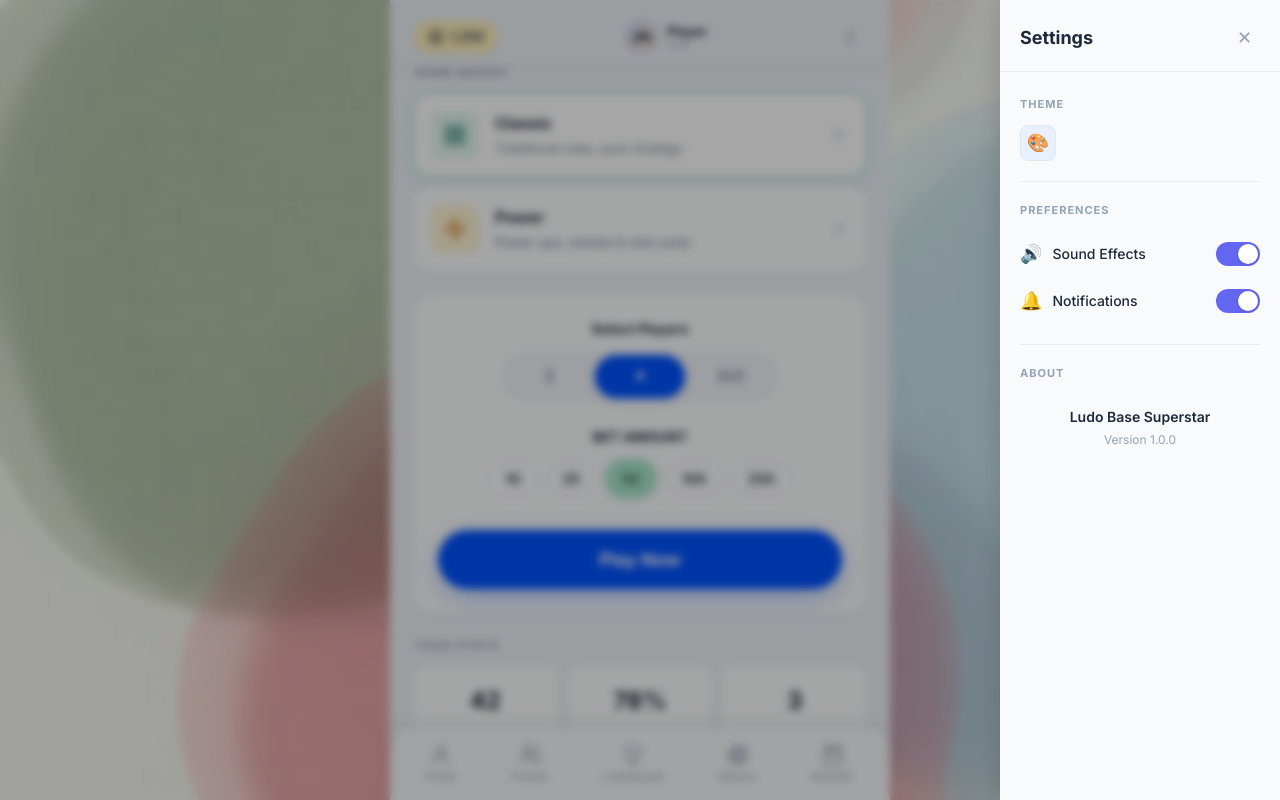
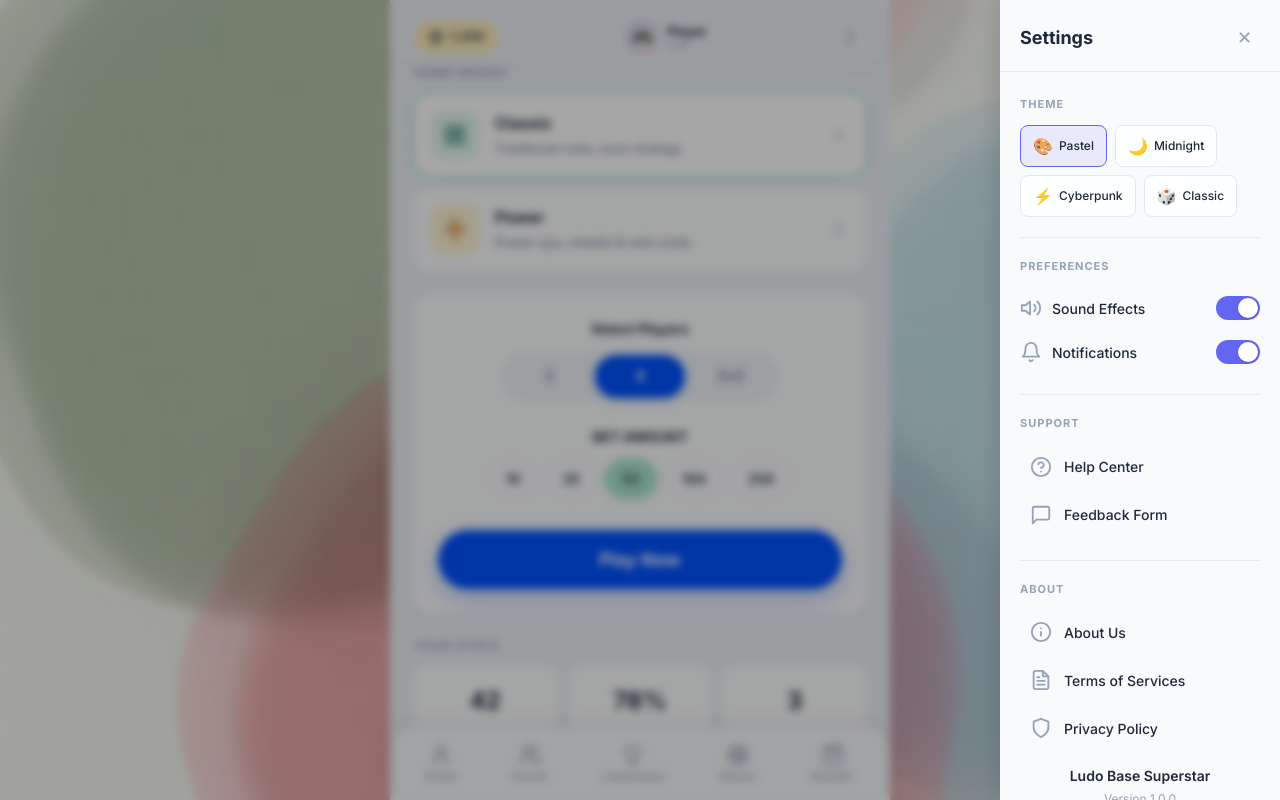
Before and after one commit to mrongSubho/ludo-base, a Next.js app: page / in a window 1280 px wide. Both pictures are taken after a click on the button "Settings". Built offline with nearby package versions, Linux system fonts and the light colour scheme.

Commit message:
feat: enhance settings drawer with svg icons and additional links

```diff
--- a/app/components/ThemeSwitcher.tsx
+++ b/app/components/ThemeSwitcher.tsx
@@ -1,13 +1,11 @@
 'use client';
 
 import { useState, useEffect } from 'react';
-import { motion, AnimatePresence } from 'framer-motion';
 
 type Theme = 'default' | 'midnight' | 'cyberpunk' | 'classic';
 
 export default function ThemeSwitcher() {
     const [theme, setTheme] = useState<Theme>('default');
-    const [isOpen, setIsOpen] = useState(false);
 
     useEffect(() => {
         const savedTheme = localStorage.getItem('ludo-theme') as Theme;
@@ -21,7 +19,6 @@ export default function ThemeSwitcher() {
         setTheme(newTheme);
         document.documentElement.setAttribute('data-theme', newTheme);
         localStorage.setItem('ludo-theme', newTheme);
-        setIsOpen(false);
     };
 
     const themes: { id: Theme; label: string; icon: string }[] = [
@@ -32,45 +29,18 @@ export default function ThemeSwitcher() {
     ];
 
     return (
-        <div className="theme-switcher-wrapper">
-            <button
-                className="theme-toggle-btn"
-                onClick={() => setIsOpen(!isOpen)}
-                title="Change Theme"
-            >
-                {themes.find(t => t.id === theme)?.icon || '🎨'}
-            </button>
-
-            <AnimatePresence>
-                {isOpen && (
-                    <>
-                        <motion.div
-                            initial={{ opacity: 0 }}
-                            animate={{ opacity: 1 }}
-                            exit={{ opacity: 0 }}
-                            className="theme-menu-overlay"
-                            onClick={() => setIsOpen(false)}
-                        />
-                        <motion.div
-                            initial={{ opacity: 0, scale: 0.9, y: 10 }}
-                            animate={{ opacity: 1, scale: 1, y: 0 }}
-                            exit={{ opacity: 0, scale: 0.9, y: 10 }}
-                            className="theme-menu"
-                        >
+        <div className="theme-switcher-inline">
             {themes.map((t) => (
                 <button
                     key={t.id}
-                                    className={`theme-option ${theme === t.id ? 'active' : ''}`}
+                    className={`theme-inline-btn ${theme === t.id ? 'active' : ''}`}
                     onClick={() => toggleTheme(t.id)}
+                    title={t.label}
                 >
                     <span className="theme-icon">{t.icon}</span>
                     <span className="theme-label">{t.label}</span>
                 </button>
             ))}
-                        </motion.div>
-                    </>
-                )}
-            </AnimatePresence>
         </div>
     );
 }
--- a/app/globals.css
+++ b/app/globals.css
@@ -2209,6 +2209,25 @@ a {
 
 .settings-row-icon {
   font-size: 18px;
+  display: flex;
+  align-items: center;
+  justify-content: center;
+}
+
+.settings-row-icon.svg-icon {
+  width: 22px;
+  height: 22px;
+  min-width: 22px;
+  min-height: 22px;
+  flex-shrink: 0;
+  display: block;
+  color: var(--color-ludo-faint);
+  transition: color 0.2s ease;
+}
+
+.text-danger .settings-row-icon.svg-icon {
+  color: #ef4444;
+  /* Match danger text color */
 }
 
 .settings-toggle {
@@ -2260,6 +2279,71 @@ a {
   font-weight: 400 !important;
   color: var(--ludo-faint) !important;
   margin-top: 4px !important;
+}
+
+/* ─── Settings Action Buttons ─── */
+.settings-action-btn {
+  display: flex;
+  align-items: center;
+  gap: 12px;
+  width: 100%;
+  padding: 12px 10px;
+  margin: 2px 0;
+  background: transparent;
+  border: none;
+  border-radius: 8px;
+  font-size: 14px;
+  font-weight: 500;
+  color: var(--color-ludo-text);
+  cursor: pointer;
+  text-align: left;
+  transition: background 0.2s;
+}
+
+.settings-action-btn:hover {
+  background: rgba(0, 0, 0, 0.04);
+}
+
+.text-danger {
+  color: #ef4444 !important;
+}
+
+/* ─── Inline Theme Switcher ─── */
+.theme-switcher-inline {
+  display: flex;
+  gap: 8px;
+  flex-wrap: wrap;
+}
+
+.theme-inline-btn {
+  display: flex;
+  align-items: center;
+  gap: 6px;
+  padding: 8px 12px;
+  border-radius: 8px;
+  border: 1px solid var(--color-ludo-border);
+  background: var(--color-ludo-card);
+  cursor: pointer;
+  transition: all 0.2s;
+}
+
+.theme-inline-btn.active {
+  border-color: #6366F1;
+  background: rgba(99, 102, 241, 0.1);
+}
+
+.theme-inline-btn:hover:not(.active) {
+  background: rgba(0, 0, 0, 0.04);
+}
+
+.theme-inline-btn .theme-icon {
+  font-size: 16px;
+}
+
+.theme-inline-btn .theme-label {
+  font-size: 12px;
+  font-weight: 500;
+  color: var(--color-ludo-text);
 }
 
 
--- a/app/page.tsx
+++ b/app/page.tsx
@@ -85,6 +85,69 @@ const ChevronRight = () => (
   </svg>
 );
 
+// ─── Settings Drawer Icons ───────────────────────────────────────────────────
+
+const SoundIcon = () => (
+  <svg className="settings-row-icon svg-icon" viewBox="0 0 24 24" fill="none" stroke="currentColor" strokeWidth="2" strokeLinecap="round" strokeLinejoin="round">
+    <polygon points="11 5 6 9 2 9 2 15 6 15 11 19 11 5" />
+    <path d="M15.54 8.46a5 5 0 0 1 0 7.07" />
+    <path d="M19.07 4.93a10 10 0 0 1 0 14.14" />
+  </svg>
+);
+
+const BellIcon = () => (
+  <svg className="settings-row-icon svg-icon" viewBox="0 0 24 24" fill="none" stroke="currentColor" strokeWidth="2" strokeLinecap="round" strokeLinejoin="round">
+    <path d="M18 8A6 6 0 0 0 6 8c0 7-3 9-3 9h18s-3-2-3-9" />
+    <path d="M13.73 21a2 2 0 0 1-3.46 0" />
+  </svg>
+);
+
+const HelpIcon = () => (
+  <svg className="settings-row-icon svg-icon" viewBox="0 0 24 24" fill="none" stroke="currentColor" strokeWidth="2" strokeLinecap="round" strokeLinejoin="round">
+    <circle cx="12" cy="12" r="10" />
+    <path d="M9.09 9a3 3 0 0 1 5.83 1c0 2-3 3-3 3" />
+    <line x1="12" y1="17" x2="12.01" y2="17" />
+  </svg>
+);
+
+const MessageIcon = () => (
+  <svg className="settings-row-icon svg-icon" viewBox="0 0 24 24" fill="none" stroke="currentColor" strokeWidth="2" strokeLinecap="round" strokeLinejoin="round">
+    <path d="M21 15a2 2 0 0 1-2 2H7l-4 4V5a2 2 0 0 1 2-2h14a2 2 0 0 1 2 2z" />
+  </svg>
+);
+
+const InfoIcon = () => (
+  <svg className="settings-row-icon svg-icon" viewBox="0 0 24 24" fill="none" stroke="currentColor" strokeWidth="2" strokeLinecap="round" strokeLinejoin="round">
+    <circle cx="12" cy="12" r="10" />
+    <line x1="12" y1="16" x2="12" y2="12" />
+    <line x1="12" y1="8" x2="12.01" y2="8" />
+  </svg>
+);
+
+const FileTextIcon = () => (
+  <svg className="settings-row-icon svg-icon" viewBox="0 0 24 24" fill="none" stroke="currentColor" strokeWidth="2" strokeLinecap="round" strokeLinejoin="round">
+    <path d="M14 2H6a2 2 0 0 0-2 2v16a2 2 0 0 0 2 2h12a2 2 0 0 0 2-2V8z" />
+    <polyline points="14 2 14 8 20 8" />
+    <line x1="16" y1="13" x2="8" y2="13" />
+    <line x1="16" y1="17" x2="8" y2="17" />
+    <polyline points="10 9 9 9 8 9" />
+  </svg>
+);
+
+const ShieldIcon = () => (
+  <svg className="settings-row-icon svg-icon" viewBox="0 0 24 24" fill="none" stroke="currentColor" strokeWidth="2" strokeLinecap="round" strokeLinejoin="round">
+    <path d="M12 22s8-4 8-10V5l-8-3-8 3v7c0 6 8 10 8 10z" />
+  </svg>
+);
+
+const LogOutIcon = () => (
+  <svg className="settings-row-icon svg-icon" viewBox="0 0 24 24" fill="none" stroke="currentColor" strokeWidth="2" strokeLinecap="round" strokeLinejoin="round">
+    <path d="M9 21H5a2 2 0 0 1-2-2V5a2 2 0 0 1 2-2h4" />
+    <polyline points="16 17 21 12 16 7" />
+    <line x1="21" y1="12" x2="9" y2="12" />
+  </svg>
+);
+
 // ─── Generic Slide-up Panel (for footer tabs) ─────────────────────────────────
 
 function TabPanel({ title, emoji, description, onClose }: {
@@ -139,7 +202,7 @@ function SettingsPanel({ onClose }: { onClose: () => void }) {
             <h3 className="settings-section-title">Preferences</h3>
             <div className="settings-row">
               <div className="settings-row-left">
-                <span className="settings-row-icon">🔊</span>
+                <SoundIcon />
                 <span>Sound Effects</span>
               </div>
               <button className={`settings-toggle ${soundOn ? 'toggle-on' : ''}`} onClick={() => setSoundOn(!soundOn)}>
@@ -148,7 +211,7 @@ function SettingsPanel({ onClose }: { onClose: () => void }) {
             </div>
             <div className="settings-row">
               <div className="settings-row-left">
-                <span className="settings-row-icon">🔔</span>
+                <BellIcon />
                 <span>Notifications</span>
               </div>
               <button className={`settings-toggle ${notificationsOn ? 'toggle-on' : ''}`} onClick={() => setNotificationsOn(!notificationsOn)}>
@@ -158,11 +221,45 @@ function SettingsPanel({ onClose }: { onClose: () => void }) {
           </div>
           <div className="settings-divider" />
           <div className="settings-section">
+            <h3 className="settings-section-title">Support</h3>
+            <button className="settings-action-btn">
+              <HelpIcon />
+              <span>Help Center</span>
+            </button>
+            <button className="settings-action-btn">
+              <MessageIcon />
+              <span>Feedback Form</span>
+            </button>
+          </div>
+
+          <div className="settings-divider" />
+          <div className="settings-section">
             <h3 className="settings-section-title">About</h3>
+            <button className="settings-action-btn">
+              <InfoIcon />
+              <span>About Us</span>
+            </button>
+            <button className="settings-action-btn">
+              <FileTextIcon />
+              <span>Terms of Services</span>
+            </button>
+            <button className="settings-action-btn">
+              <ShieldIcon />
+              <span>Privacy Policy</span>
+            </button>
+
             <div className="settings-about">
               <p>Ludo Base Superstar</p>
               <p className="settings-version">Version 1.0.0</p>
             </div>
+          </div>
+
+          <div className="settings-divider" />
+          <div className="settings-section">
+            <button className="settings-action-btn text-danger">
+              <LogOutIcon />
+              <span>Sign Out</span>
+            </button>
           </div>
         </div>
       </div>
```
Lines whose indentation alone changed are shown as unchanged.
